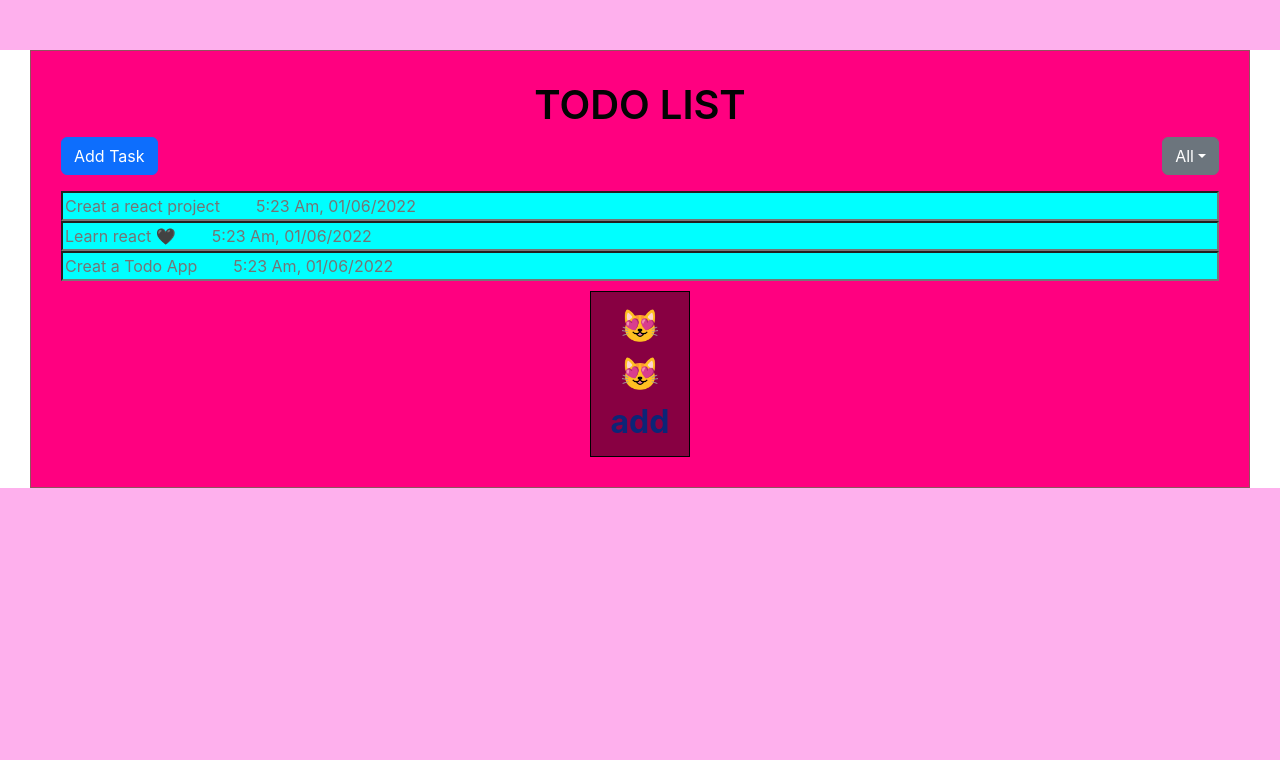
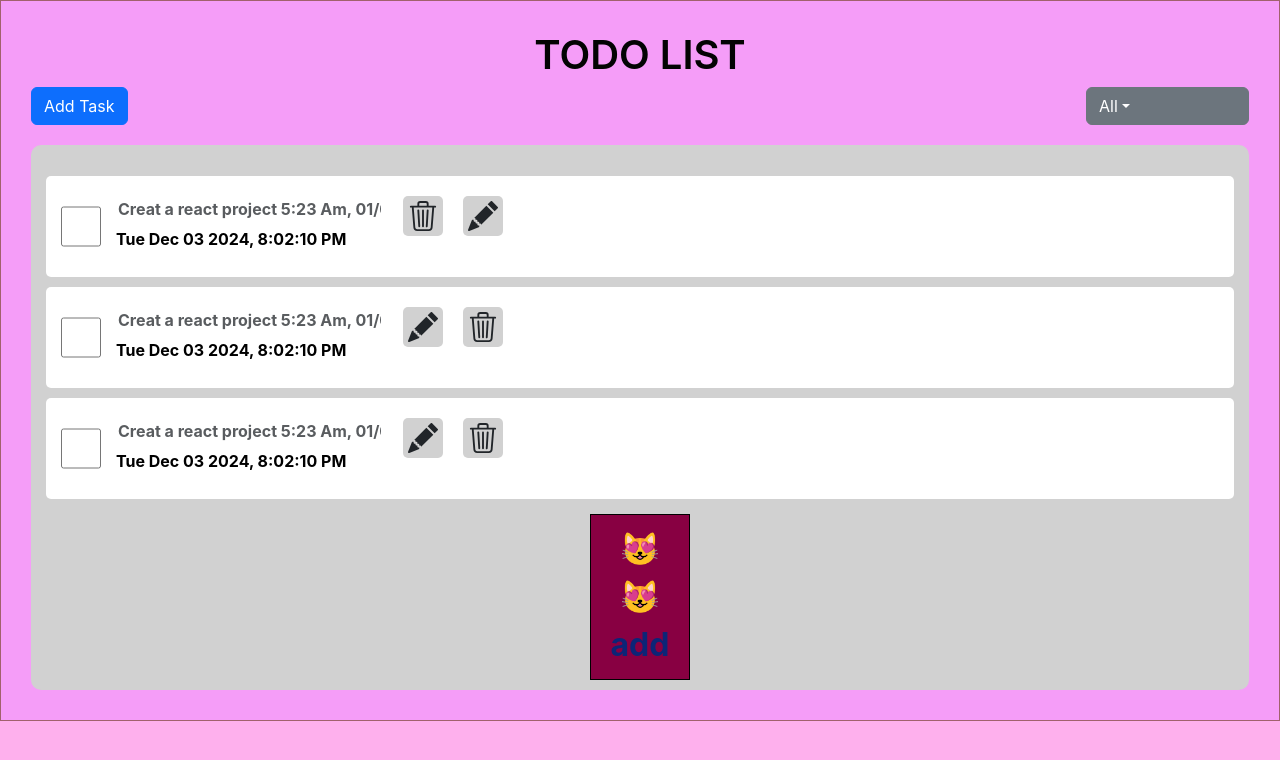
Before and after one commit to mayarsamir82/todo-list, a React (Create React App) app: page / in a window 1280 px wide. Shown: the top 760 px of the page. Built offline with nearby package versions, Linux system fonts and the light colour scheme.

Commit message:
Add Date & Time

```diff
--- a/public/index.html
+++ b/public/index.html
@@ -28,9 +28,8 @@
 
       <!-- إضافة Bootstrap من CDN -->
       <link href="https://cdn.jsdelivr.net/npm/bootstrap@5.3.0-alpha1/dist/css/bootstrap.min.css" rel="stylesheet">
-
-  </head>
-  <body>
+    </head>
+     <body>
     <noscript>You need to enable JavaScript to run this app.</noscript>
     <div id="root"></div>
     <!--
--- a/src/App.css
+++ b/src/App.css
@@ -1,8 +1,8 @@
 .App{
-    border: 1px solid rgb(145, 83, 93);
+    border: 1px solid rgb(161, 97, 108);
     padding: 30px;
-    margin: 50px 30px;
-    background-color:rgb(255, 0, 128);
+   /* margin: 50px 30px; */
+    background-color:rgba(230, 20, 238, 0.417);
 
 }
 
@@ -27,14 +27,60 @@ html {
 .to-do-container {
     display: flex;
     flex-direction: column;
+    background-color: rgb(209, 209, 209);
+    padding: 10px;
+    border-radius: 10px;
+    margin-top: 20px;
 
 }
 
+
+
+
 .to-do-container ul li {
-width: 170px;
+
 overflow-wrap: break-word;
 list-style-type: " 👉 ";
 cursor: pointer;
+margin: 5px;
+}
+
+
+.ulContainer{
+  padding: 10px;
+  background-color: white;
+  border-radius: 5px;
+  margin: 5px;
+  display: inline-flex;
+
+
+}
+
+
+.ulContainer p{
+  display: block;
+  font-weight: bold;
+  margin-left: 10px;
+  color:rgb(0, 0, 0);
+
+}
+
+ .checkBox{
+  width: 40px;
+  margin: 5px;
+  border-radius: 5px;
+  border: none;
+  background-color: #FEB0ED;
+
+}
+
+svg{
+  background-color:rgb(209, 209, 209) ;
+  border-radius: 5px;
+  padding: 5px;
+  margin: 10px;
+  float: right;
+
 }
 
 .done {
@@ -51,10 +97,17 @@ cursor: pointer;
 
 }
 
-.input {
+.form-control{
+  border: none;
+  font-weight: bold;
+  margin-top: 5px;
+}
+
+/* .input {
  background-color: aqua;
   color: rgb(0, 0, 0);
-}
+  margin: 10px;
+} */
 
 .زرار {
   background-color: rgb(136, 0, 66);
@@ -75,3 +128,14 @@ font-weight: bolder;
 .dropdown {
   float: right;  /* تحريك الـ dropdown إلى الجهة اليمنى */
 }
+
+.dropdown a:hover {
+
+background-color: brown;
+
+}
+
+.btn-secondary{
+width: 163px;
+text-align: left;
+}
--- a/src/App.js
+++ b/src/App.js
@@ -7,7 +7,7 @@ function App() {
   // commenten
   const [todos, setTodos] = useState([]);
   const inputRef = useRef()
-  const handleAdd = () => {
+  const handleAdd = () => {// start handleAdd()
     const text = inputRef.current.value;
     const newItem = { completed: false, text };
     setTodos([...todos, newItem])
@@ -19,10 +19,21 @@ function App() {
     setTodos(newTodos);
   }
 
+
+  let today = new Date();
+
+  // عرض التاريخ
+  let formattedDate = today.toDateString();  // مثال: ٧/٢/٢٠٢٥
+
+  // عرض الوقت
+  let formattedTime = today.toLocaleTimeString();  // مثال: ٣:٣٠:٤٥ م
+
+
   return (
     <div className="App">
       <h1 className="todocolor">TODO LIST</h1>
       <button type="button" class="btn btn-primary">Add Task</button>
+
       <div class="dropdown">
         <button class="btn btn-secondary dropdown-toggle" type="button" data-bs-toggle="dropdown" aria-expanded="false">
           All
@@ -37,16 +48,111 @@ function App() {
 
       <div className='to-do-container'>
         <ul>
-          {todos.map(({ text , completed }, index) => {
-            return <li className = {completed? "done" : ""} onClick={() => itemDone(index)}>{text}</li>;
+          {todos.map(({ text, completed }, index) => {
+            return <li className={completed ? "done" : ""} onClick={() => itemDone(index)}>
+              {text}
+            </li>
+
           })}
         </ul>
-        <input className="input" ref={inputRef} type="text" placeholder="Creat a react project
-        5:23 Am, 01/06/2022" />
-        <input className="input" ref={inputRef} type="text" placeholder="Learn react 🖤
-        5:23 Am, 01/06/2022" />
-        <input className="input" ref={inputRef} type="text" placeholder="Creat a Todo App
-        5:23 Am, 01/06/2022" />
+
+        <div className="ulContainer">
+
+          <input className="checkBox" type="checkbox" value="" />
+
+          <div className="innerDiv">
+            <input type="text"
+              class="form-control"
+              id="usr"
+              ref={inputRef}
+              placeholder="Creat a react project 5:23 Am, 01/06/2022" />
+            <p>{formattedDate}, {formattedTime}</p>
+          </div>
+
+
+
+
+            <svg xmlns="http://www.w3.org/2000/svg" width="40" height="40" vv fill="currentColor" class="bi bi-trash3" viewBox="0 0 16 16">
+              <path d="M6.5 1h3a.5.5 0 0 1 .5.5v1H6v-1a.5.5 0 0 1 .5-.5M11 2.5v-1A1.5 1.5 0 0 0 9.5 0h-3A1.5 1.5 0 0 0 5 1.5v1H1.5a.5.5 0 0 0 0 1h.538l.853 10.66A2 2 0 0 0 4.885 16h6.23a2 2 0 0 0 1.994-1.84l.853-10.66h.538a.5.5 0 0 0 0-1zm1.958 1-.846 10.58a1 1 0 0 1-.997.92h-6.23a1 1 0 0 1-.997-.92L3.042 3.5zm-7.487 1a.5.5 0 0 1 .528.47l.5 8.5a.5.5 0 0 1-.998.06L5 5.03a.5.5 0 0 1 .47-.53Zm5.058 0a.5.5 0 0 1 .47.53l-.5 8.5a.5.5 0 1 1-.998-.06l.5-8.5a.5.5 0 0 1 .528-.47M8 4.5a.5.5 0 0 1 .5.5v8.5a.5.5 0 0 1-1 0V5a.5.5 0 0 1 .5-.5" />
+            </svg>
+
+            <svg xmlns="http://www.w3.org/2000/svg" width="40" height="40" fill="currentColor" class="bi bi-pencil-fill" viewBox="0 0 16 16">
+              <path d="M12.854.146a.5.5 0 0 0-.707 0L10.5 1.793 14.207 5.5l1.647-1.646a.5.5 0 0 0 0-.708zm.646 6.061L9.793 2.5 3.293 9H3.5a.5.5 0 0 1 .5.5v.5h.5a.5.5 0 0 1 .5.5v.5h.5a.5.5 0 0 1 .5.5v.5h.5a.5.5 0 0 1 .5.5v.207zm-7.468 7.468A.5.5 0 0 1 6 13.5V13h-.5a.5.5 0 0 1-.5-.5V12h-.5a.5.5 0 0 1-.5-.5V11h-.5a.5.5 0 0 1-.5-.5V10h-.5a.5.5 0 0 1-.175-.032l-.179.178a.5.5 0 0 0-.11.168l-2 5a.5.5 0 0 0 .65.65l5-2a.5.5 0 0 0 .168-.11z" />
+            </svg>
+
+
+
+
+
+
+        </div>
+
+
+
+        <div className="ulContainer">
+
+          <input className="checkBox" type="checkbox" value="" />
+
+          <div className="innerDiv">
+            <input type="text"
+              class="form-control"
+              id="usr"
+              ref={inputRef}
+              placeholder="Creat a react project 5:23 Am, 01/06/2022" />
+            <p>{formattedDate}, {formattedTime}</p>
+          </div>
+
+
+          <svg xmlns="http://www.w3.org/2000/svg" width="40" height="40" fill="currentColor" class="bi bi-pencil-fill" viewBox="0 0 16 16">
+            <path d="M12.854.146a.5.5 0 0 0-.707 0L10.5 1.793 14.207 5.5l1.647-1.646a.5.5 0 0 0 0-.708zm.646 6.061L9.793 2.5 3.293 9H3.5a.5.5 0 0 1 .5.5v.5h.5a.5.5 0 0 1 .5.5v.5h.5a.5.5 0 0 1 .5.5v.5h.5a.5.5 0 0 1 .5.5v.207zm-7.468 7.468A.5.5 0 0 1 6 13.5V13h-.5a.5.5 0 0 1-.5-.5V12h-.5a.5.5 0 0 1-.5-.5V11h-.5a.5.5 0 0 1-.5-.5V10h-.5a.5.5 0 0 1-.175-.032l-.179.178a.5.5 0 0 0-.11.168l-2 5a.5.5 0 0 0 .65.65l5-2a.5.5 0 0 0 .168-.11z" />
+          </svg>
+
+          <svg xmlns="http://www.w3.org/2000/svg" width="40" height="40" vv fill="currentColor" class="bi bi-trash3" viewBox="0 0 16 16">
+            <path d="M6.5 1h3a.5.5 0 0 1 .5.5v1H6v-1a.5.5 0 0 1 .5-.5M11 2.5v-1A1.5 1.5 0 0 0 9.5 0h-3A1.5 1.5 0 0 0 5 1.5v1H1.5a.5.5 0 0 0 0 1h.538l.853 10.66A2 2 0 0 0 4.885 16h6.23a2 2 0 0 0 1.994-1.84l.853-10.66h.538a.5.5 0 0 0 0-1zm1.958 1-.846 10.58a1 1 0 0 1-.997.92h-6.23a1 1 0 0 1-.997-.92L3.042 3.5zm-7.487 1a.5.5 0 0 1 .528.47l.5 8.5a.5.5 0 0 1-.998.06L5 5.03a.5.5 0 0 1 .47-.53Zm5.058 0a.5.5 0 0 1 .47.53l-.5 8.5a.5.5 0 1 1-.998-.06l.5-8.5a.5.5 0 0 1 .528-.47M8 4.5a.5.5 0 0 1 .5.5v8.5a.5.5 0 0 1-1 0V5a.5.5 0 0 1 .5-.5" />
+          </svg>
+
+
+        </div>
+
+
+
+        <div className="ulContainer">
+
+          <input className="checkBox" type="checkbox" value="" />
+
+          <div className="innerDiv">
+            <input type="text"
+              class="form-control"
+              id="usr"
+              ref={inputRef}
+              placeholder="Creat a react project 5:23 Am, 01/06/2022" />
+            <p>{formattedDate}, {formattedTime}</p>
+          </div>
+
+
+          <svg xmlns="http://www.w3.org/2000/svg" width="40" height="40" fill="currentColor" class="bi bi-pencil-fill" viewBox="0 0 16 16">
+            <path d="M12.854.146a.5.5 0 0 0-.707 0L10.5 1.793 14.207 5.5l1.647-1.646a.5.5 0 0 0 0-.708zm.646 6.061L9.793 2.5 3.293 9H3.5a.5.5 0 0 1 .5.5v.5h.5a.5.5 0 0 1 .5.5v.5h.5a.5.5 0 0 1 .5.5v.5h.5a.5.5 0 0 1 .5.5v.207zm-7.468 7.468A.5.5 0 0 1 6 13.5V13h-.5a.5.5 0 0 1-.5-.5V12h-.5a.5.5 0 0 1-.5-.5V11h-.5a.5.5 0 0 1-.5-.5V10h-.5a.5.5 0 0 1-.175-.032l-.179.178a.5.5 0 0 0-.11.168l-2 5a.5.5 0 0 0 .65.65l5-2a.5.5 0 0 0 .168-.11z" />
+          </svg>
+
+          <svg xmlns="http://www.w3.org/2000/svg" width="40" height="40" vv fill="currentColor" class="bi bi-trash3" viewBox="0 0 16 16">
+            <path d="M6.5 1h3a.5.5 0 0 1 .5.5v1H6v-1a.5.5 0 0 1 .5-.5M11 2.5v-1A1.5 1.5 0 0 0 9.5 0h-3A1.5 1.5 0 0 0 5 1.5v1H1.5a.5.5 0 0 0 0 1h.538l.853 10.66A2 2 0 0 0 4.885 16h6.23a2 2 0 0 0 1.994-1.84l.853-10.66h.538a.5.5 0 0 0 0-1zm1.958 1-.846 10.58a1 1 0 0 1-.997.92h-6.23a1 1 0 0 1-.997-.92L3.042 3.5zm-7.487 1a.5.5 0 0 1 .528.47l.5 8.5a.5.5 0 0 1-.998.06L5 5.03a.5.5 0 0 1 .47-.53Zm5.058 0a.5.5 0 0 1 .47.53l-.5 8.5a.5.5 0 1 1-.998-.06l.5-8.5a.5.5 0 0 1 .528-.47M8 4.5a.5.5 0 0 1 .5.5v8.5a.5.5 0 0 1-1 0V5a.5.5 0 0 1 .5-.5" />
+          </svg>
+
+
+
+        </div>
+
+
+
+
+
+
+
+
+
+
+
+
         <button className="زرار" onClick={handleAdd}>😻😻add</button>
       </div>
     </div>
```
